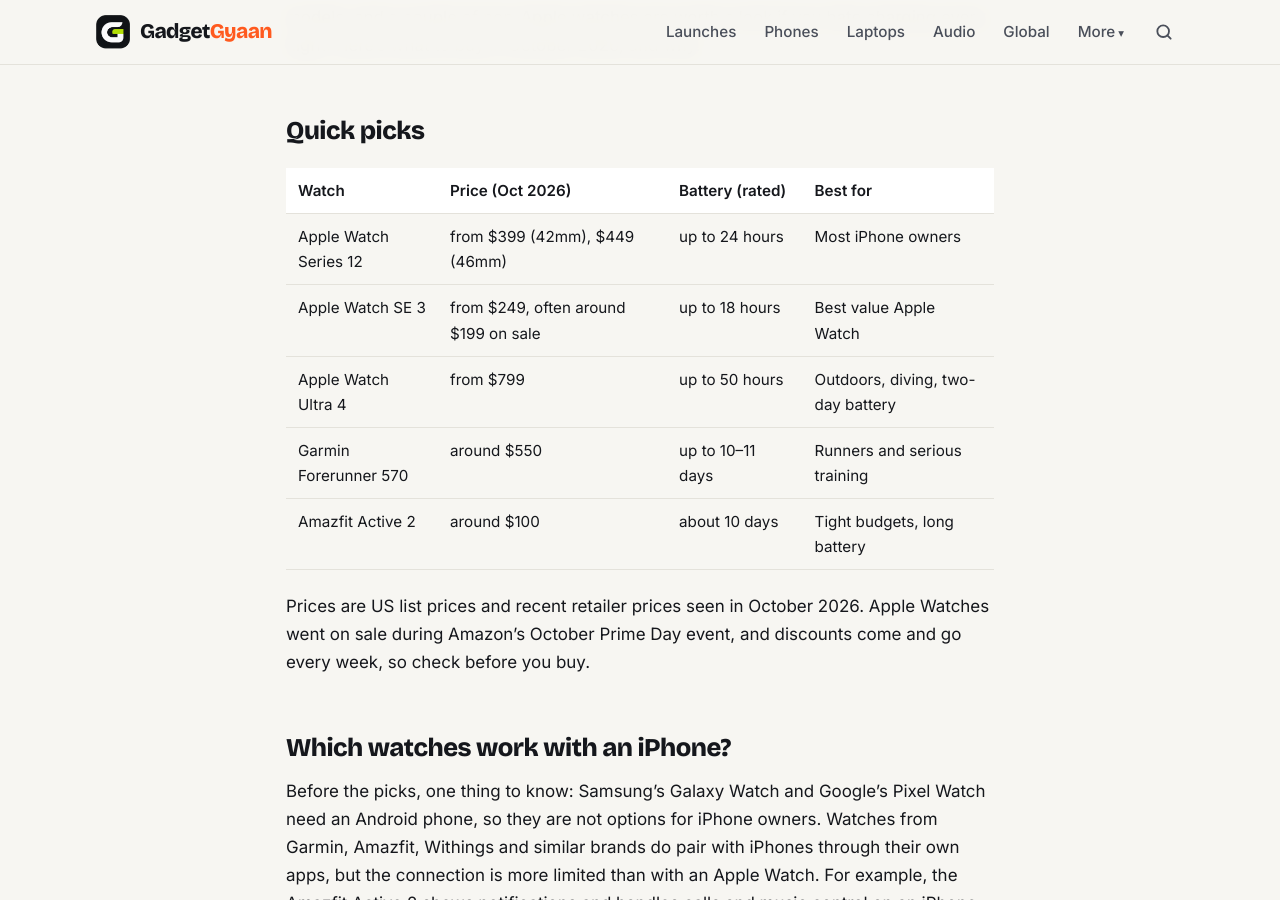
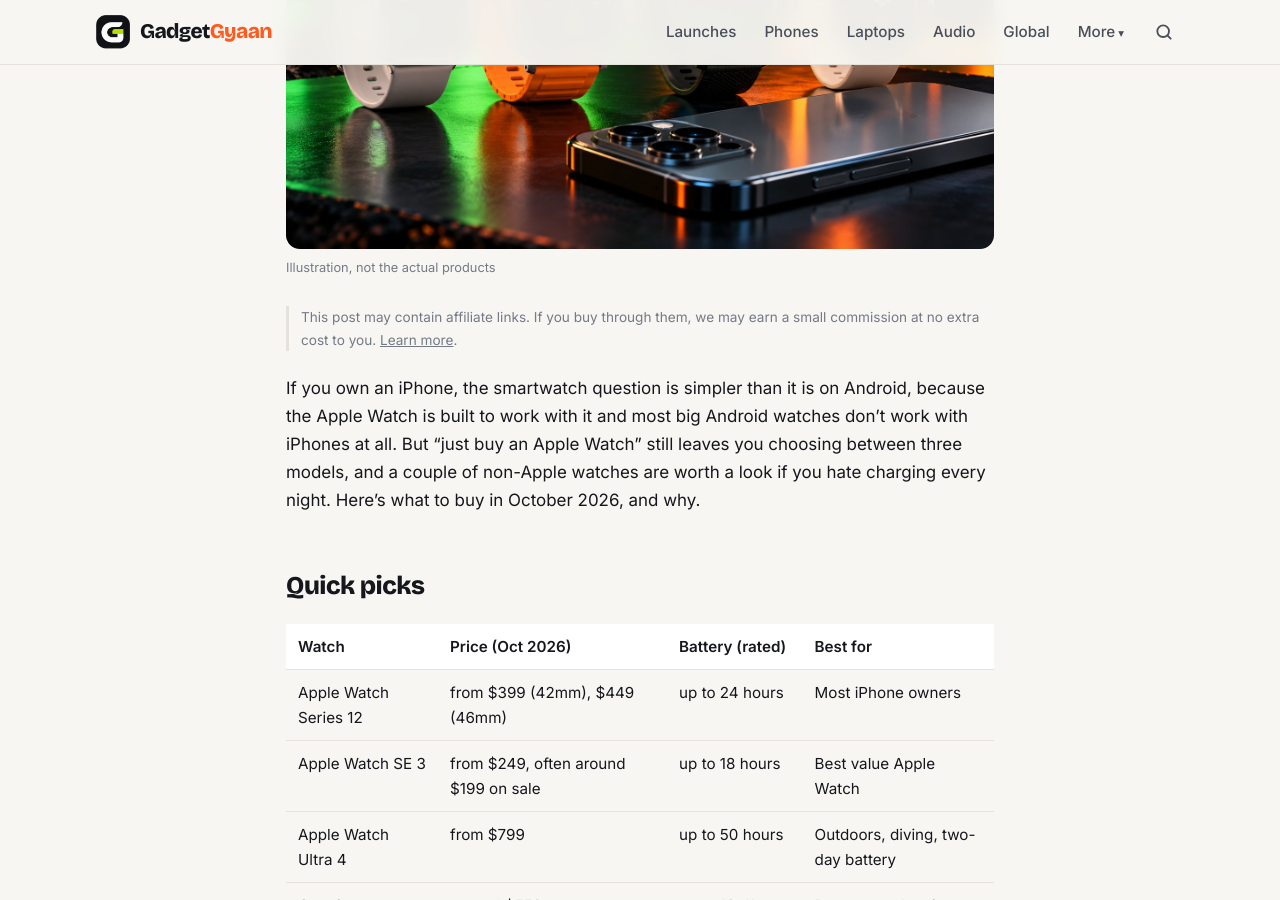
Before and after one commit to kiteksood167/kiteksood167.github.io, a Jekyll site: the page built from _posts/2026-10-25-best-smartwatches-for-iphone.md, in a window 1280 px wide and 900 px high, scrolled down 635 px. Built offline with Jekyll 4.4.1, drawn with Linux system fonts in a browser that asks for light colours; comment, search, counter and statistics services are not loaded; some of the changed text lies outside the part shown.

Commit message:
Add cover and inline images to best smartwatches for iPhone post
Co-Authored-By: Claude Opus 5.5 <noreply@anthropic.com>
Claude-Session: https://claude.ai/code/session_01WQRPmSxMwztgHXfstCGpBN

```diff
--- a/_posts/2026-10-25-best-smartwatches-for-iphone.md
+++ b/_posts/2026-10-25-best-smartwatches-for-iphone.md
@@ -4,6 +4,9 @@ description: "The best smartwatches for iPhone right now, from Apple Watch Serie
 date: 2026-10-25 08:47:00 +0530
 category: Global
 also_in: [Wearables]
+image: /assets/images/best-smartwatches-for-iphone.jpg
+image_alt: "Four smartwatches with fitness watch faces next to a smartphone on a dark surface lit by green and orange neon"
+image_credit: "Illustration, not the actual products"
 tags: [smartwatch, iphone, apple watch, series 12, apple watch se 3, ultra 4, garmin, amazfit, buying guide, usa, uk]
 affiliate: true
 ---
@@ -50,6 +53,11 @@ What you give up compared with the Series 12: no ECG app, a dimmer screen (1,000
 
 > **Tip:** Buy the GPS model unless you really want to leave your iPhone at home on runs or walks. A cellular Apple Watch costs more up front and usually needs a monthly carrier plan on top. Also check which band size (S/M or M/L) is in the box, because retailers sometimes price them differently.
 
+<figure class="inline-figure">
+  <img width="1200" height="675" src="/assets/images/smartwatch-wrist-heart-rate-neon.jpg" alt="Smartwatch on a wrist showing a heart rate reading next to a phone with matching health charts" loading="lazy">
+  <figcaption>Illustration</figcaption>
+</figure>
+
 ## 3. Apple Watch Ultra 4: for the outdoors and two-day battery
 
 The Ultra 4 starts at $799 with a 49mm titanium case, and every model includes cellular. It went as low as about $700 during Prime Day and was around $774 at Amazon in mid-October.
@@ -57,6 +65,11 @@ The Ultra 4 starts at $799 with a 49mm titanium case, and every model includes c
 You pay for battery life and toughness. It's rated at up to 50 hours of normal use, or up to 84 hours in Low Power Mode, so most people can skip a night of charging. The screen reaches 3,000 nits, it has precision dual-frequency GPS, 100m water resistance with a depth gauge to 40m, and satellite features for Emergency SOS, Find My and Messages when you're out of cell coverage.
 
 It's big and heavy for a small wrist, and most people won't use the diving or satellite features. If you're a hiker, trail runner, cyclist or diver, though, it's the most capable watch for an iPhone. The older Ultra 3 has been selling for around $700 or less and is a reasonable way to save.
+
+<figure class="inline-figure">
+  <img width="1200" height="675" src="/assets/images/runner-sport-watch-sunrise.jpg" alt="Runner checking a round sport watch with a GPS route on a riverside path at sunrise" loading="lazy">
+  <figcaption>Illustration</figcaption>
+</figure>
 
 ## 4. Garmin Forerunner 570: for runners who want more battery
 
```
Also changed, not shown: assets/images/index.yml (+15 -0 lines), assets/images/best-smartwatches-for-iphone.jpg (added), assets/images/runner-sport-watch-sunrise.jpg (added), assets/images/smartwatch-wrist-heart-rate-neon.jpg (added), assets/images/thumbs/best-smartwatches-for-iphone.jpg (added).
